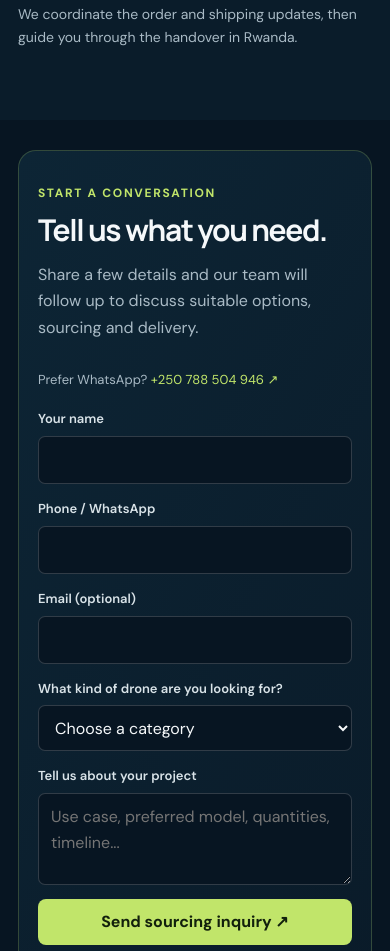
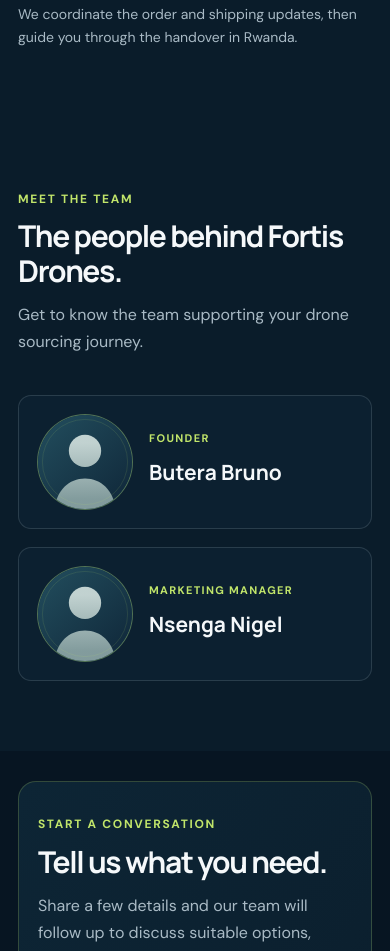
Before and after one commit to 00-zerodai/fortis-drones, a plain HTML site: page index.html in a window 390 px wide. Shown: the part 4540-5491 px from the top of the page. Drawn offline with Linux system fonts and the light colour scheme.

Commit message:
added team and roles and changed placeholder image

```diff
--- a/index.html
+++ b/index.html
@@ -6,6 +6,7 @@
   <meta name="theme-color" content="#071522">
   <title>Fortis Drones | DJI Drone Sourcing for Rwanda</title>
   <meta name="description" content="Fortis Drones sources DJI agricultural, thermal, mapping and cinematic drones from China and ships them to Rwanda.">
+  <link rel="icon" type="image/png" sizes="64x64" href="assets/fortis-drones-favicon.png">
   <link rel="preconnect" href="https://fonts.googleapis.com">
   <link rel="preconnect" href="https://fonts.gstatic.com" crossorigin>
   <link href="https://fonts.googleapis.com/css2?family=DM+Sans:wght@400;500;600;700&family=Manrope:wght@400;500;600;700;800&display=swap" rel="stylesheet">
@@ -268,6 +269,30 @@
     .step h3 { margin: 14px 0 9px; font-size: 19px; }
     .step p { margin-bottom: 0; color: var(--muted); font-size: 14px; }
 
+    .team-section { background: #0a1c2a; }
+    .team-grid { display: grid; grid-template-columns: repeat(2, minmax(0, 1fr)); gap: 18px; }
+    .team-card {
+      display: flex;
+      align-items: center;
+      gap: 22px;
+      padding: 22px;
+      border: 1px solid var(--line);
+      border-radius: 13px;
+      background: var(--panel);
+    }
+    .team-avatar {
+      width: 124px;
+      height: 124px;
+      flex: 0 0 auto;
+      overflow: hidden;
+      border: 1px solid rgba(193,229,106,.35);
+      border-radius: 50%;
+      background: #17364a;
+    }
+    .team-avatar img { width: 100%; height: 100%; object-fit: cover; }
+    .team-role { color: var(--lime); font-size: 11px; font-weight: 700; letter-spacing: .12em; text-transform: uppercase; }
+    .team-card h3 { margin: 8px 0 5px; font-size: 21px; }
+
     .inquiry-section { padding-top: 75px; }
     .inquiry-card {
       display: grid;
@@ -346,7 +371,10 @@
       .globe-svg { min-width: 590px; }
       .route-meta { flex-direction: column; align-items: center; gap: 5px; }
       .category-grid, .steps-grid { grid-template-columns: 1fr; }
+      .team-grid { grid-template-columns: 1fr; }
       .category-card img { height: 235px; }
+      .team-card { gap: 16px; padding: 18px; }
+      .team-avatar { width: 96px; height: 96px; }
       .category-card p { min-height: 0; }
       .steps-grid { gap: 26px; }
       .inquiry-section { padding-top: 30px; }
@@ -372,6 +400,7 @@
       <nav class="nav-links" aria-label="Main navigation">
         <a href="#categories" data-en="Drone categories" data-rw="Amoko ya drone">Drone categories</a>
         <a href="#journey" data-en="Shipping journey" data-rw="Urugendo rwo kohereza">Shipping journey</a>
+        <a href="#team" data-en="The team" data-rw="Itsinda">The team</a>
         <a href="#about" data-en="About us" data-rw="Abo turi bo">About us</a>
       </nav>
       <div style="display:flex;align-items:center;gap:12px">
@@ -509,6 +538,36 @@
       </div>
     </section>
 
+    <section class="team-section" id="team">
+      <div class="wrap">
+        <div class="section-heading">
+          <div class="section-kicker" data-en="Meet the team" data-rw="Menya itsinda">Meet the team</div>
+          <h2 data-en="The people behind Fortis Drones." data-rw="Abantu bari inyuma ya Fortis Drones.">The people behind Fortis Drones.</h2>
+          <p data-en="Get to know the team supporting your drone sourcing journey." data-rw="Menya itsinda rigufasha mu rugendo rwo gushaka drone.">Get to know the team supporting your drone sourcing journey.</p>
+        </div>
+        <div class="team-grid">
+          <article class="team-card">
+            <div class="team-avatar">
+              <img src="assets/team-profile-placeholder.svg" alt="Profile photo placeholder for Butera Bruno">
+            </div>
+            <div>
+              <div class="team-role" data-en="Founder" data-rw="Uwashinze">Founder</div>
+              <h3>Butera Bruno</h3>
+            </div>
+          </article>
+          <article class="team-card">
+            <div class="team-avatar">
+              <img src="assets/team-profile-placeholder.svg" alt="Profile photo placeholder for Nsenga Nigel">
+            </div>
+            <div>
+              <div class="team-role" data-en="Marketing manager" data-rw="Umuyobozi ushinzwe kwamamaza">Marketing manager</div>
+              <h3>Nsenga Nigel</h3>
+            </div>
+          </article>
+        </div>
+      </div>
+    </section>
+
     <section class="inquiry-section" id="inquiry">
       <div class="wrap inquiry-card">
         <div class="inquiry-intro">
```
Also changed, not shown: assets/fortis-drones-favicon.png (added), assets/team-profile-placeholder.svg (added).
